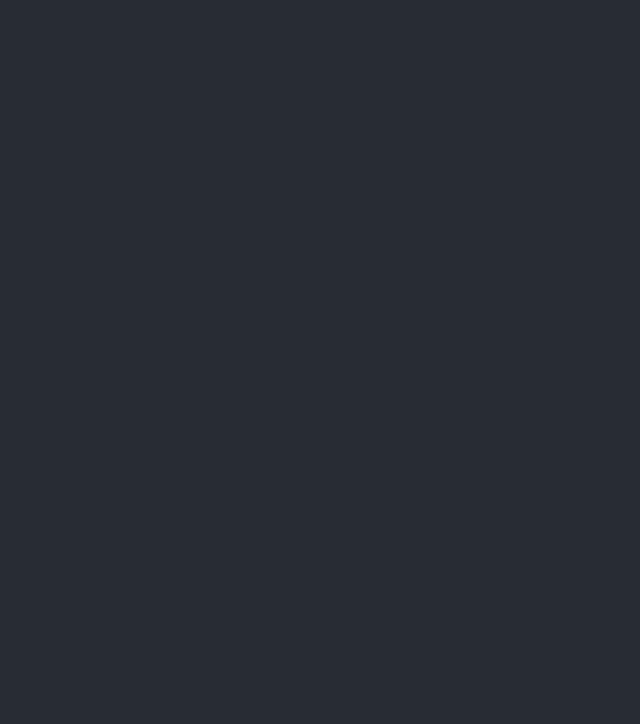
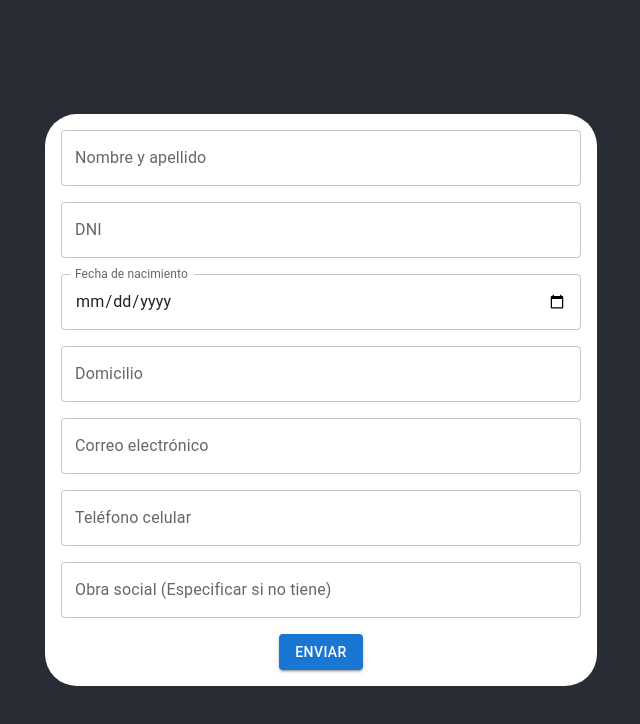
Before and after one commit to NahuelRosso/Turnero, a React (Create React App) app in the folder frotn-react/: page /patientForm in a window 1280 px wide. Before the commit this address had no page. Shown: the top 724 px of the page, without its empty margins (319-959 px from the left). Built offline with nearby package versions, Linux system fonts and the light colour scheme.

Commit message:
formulario para crear pacientes

```diff
--- a/frotn-react/package.json
+++ b/frotn-react/package.json
@@ -3,6 +3,9 @@
   "version": "0.1.0",
   "private": true,
   "dependencies": {
+    "@emotion/react": "^11.11.0",
+    "@emotion/styled": "^11.11.0",
+    "@mui/material": "^5.12.3",
     "@testing-library/jest-dom": "^5.16.5",
     "@testing-library/react": "^13.4.0",
     "@testing-library/user-event": "^13.5.0",
@@ -12,6 +15,7 @@
     "@types/react-dom": "^18.2.1",
     "react": "^18.2.0",
     "react-dom": "^18.2.0",
+    "react-hook-form": "^7.43.9",
     "react-router-dom": "^6.11.0",
     "react-scripts": "5.0.1",
     "typescript": "^4.9.5",
--- a/frotn-react/src/Routes.tsx
+++ b/frotn-react/src/Routes.tsx
@@ -1,10 +1,14 @@
 import { Route, Routes } from "react-router-dom";
 import FormRegister from "./pages/formRegister/formRegister";
+import CreatePaciente from "./pages/createPaciente/formPaciente.page";
+
+
 
 export const AppRouter = () => {
     return (
       <Routes>
         <Route path="/register" element={<FormRegister/>} />
+        <Route path="/patientForm" element={<CreatePaciente/>} />
       </Routes>
     );
   };
--- /dev/null
+++ b/frotn-react/src/components/formPaciente/formPaciente.component.tsx
@@ -0,0 +1,98 @@
+import React, { useState } from 'react';
+import { TextField, Button, Container, Grid, Box } from '@mui/material';
+import { IPaciente } from './model/paciente.model';
+
+export const PatientForm: React.FC = () => {
+    const [formData, setFormData] = useState({
+      fullName: '',
+      dni: '',
+      dateOfBirth: '',
+      address: '',
+      email: '',
+      phone: '',
+      specialty: '',
+    });
+
+
+    const handleChange = (event: React.ChangeEvent<HTMLInputElement>) => {
+      const { name, value } = event.target;
+      setFormData((prevData) => ({ ...prevData, [name]: value }));
+    };
+
+    const handleSubmit = (event: React.FormEvent<HTMLFormElement>) => {
+      event.preventDefault();
+      // Aquí puedes agregar la lógica para manejar los datos del formulario
+      console.log(formData);
+    };
+    return (
+      <Container maxWidth="sm">
+      <Box sx={{ bgcolor: '#ffffff', borderRadius: 8, p: 2 }}>
+        <form onSubmit={handleSubmit}>
+          <Grid container spacing={2}>
+            <Grid item xs={12}>
+              <TextField
+                label="Nombre y apellido"
+                name="fullName"
+                value={formData.fullName}
+                onChange={handleChange}
+                fullWidth />
+            </Grid>
+            <Grid item xs={12}>
+              <TextField label="DNI" name="dni" value={formData.dni} onChange={handleChange} fullWidth />
+            </Grid>
+            <Grid item xs={12}>
+              <TextField
+                label="Fecha de nacimiento"
+                name="dateOfBirth"
+                type="date"
+                value={formData.dateOfBirth}
+                onChange={handleChange}
+                fullWidth
+                InputLabelProps={{
+                  shrink: true,
+                }} />
+            </Grid>
+            <Grid item xs={12}>
+              <TextField
+                label="Domicilio"
+                name="address"
+                value={formData.address}
+                onChange={handleChange}
+                fullWidth />
+            </Grid>
+            <Grid item xs={12}>
+              <TextField
+                label="Correo electrónico"
+                name="email"
+                type="email"
+                value={formData.email}
+                onChange={handleChange}
+                fullWidth />
+            </Grid>
+            <Grid item xs={12}>
+              <TextField
+                label="Teléfono celular"
+                name="phone"
+                value={formData.phone}
+                onChange={handleChange}
+                fullWidth />
+            </Grid>
+            <Grid item xs={12}>
+              <TextField
+                label="Obra social (Especificar si no tiene)"
+                name="specialty"
+                value={formData.specialty}
+                onChange={handleChange}
+                fullWidth />
+            </Grid>
+            <Grid item xs={12}>
+              <Button type="submit" variant="contained" color="primary">
+                Enviar
+              </Button>
+            </Grid>
+            </Grid>
+            </form>
+      </Box>
+     </Container>
+  );
+};
--- /dev/null
+++ b/frotn-react/src/pages/createPaciente/formPaciente.page.tsx
@@ -0,0 +1,11 @@
+
+import React from 'react'
+import  { PatientForm } from '../../components/formPaciente/formPaciente.component'
+
+export default function CreatePaciente() {
+  return (
+    <div>
+       <PatientForm></PatientForm>
+    </div>
+  )
+}
```
Also changed, not shown: frotn-react/src/components/formPaciente/model/paciente.model.tsx (added, +10 -0 lines), frotn-react/src/components/formPaciente/formPaciente.component.css (added), 1 other file (tests, documents, lock files or other folders).
